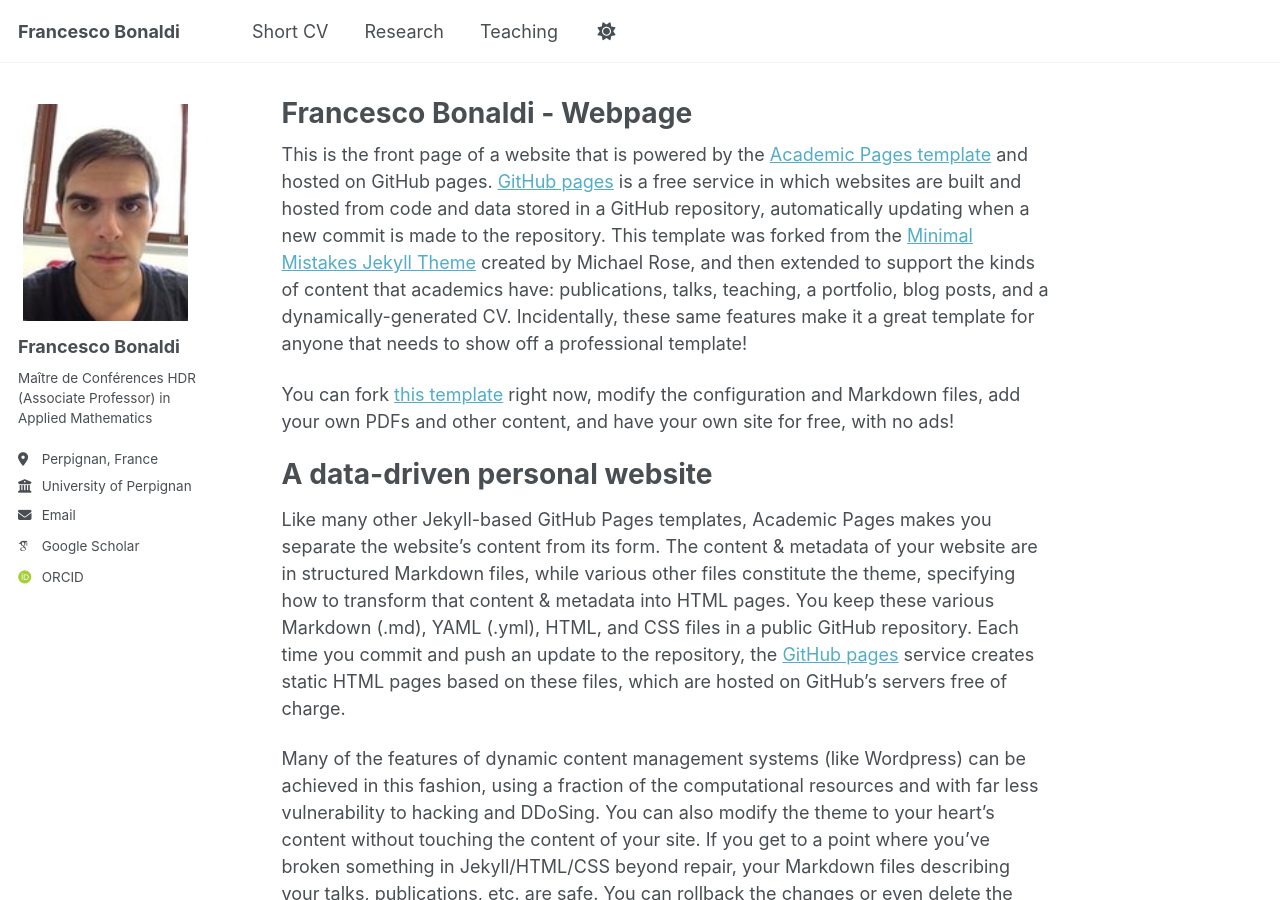
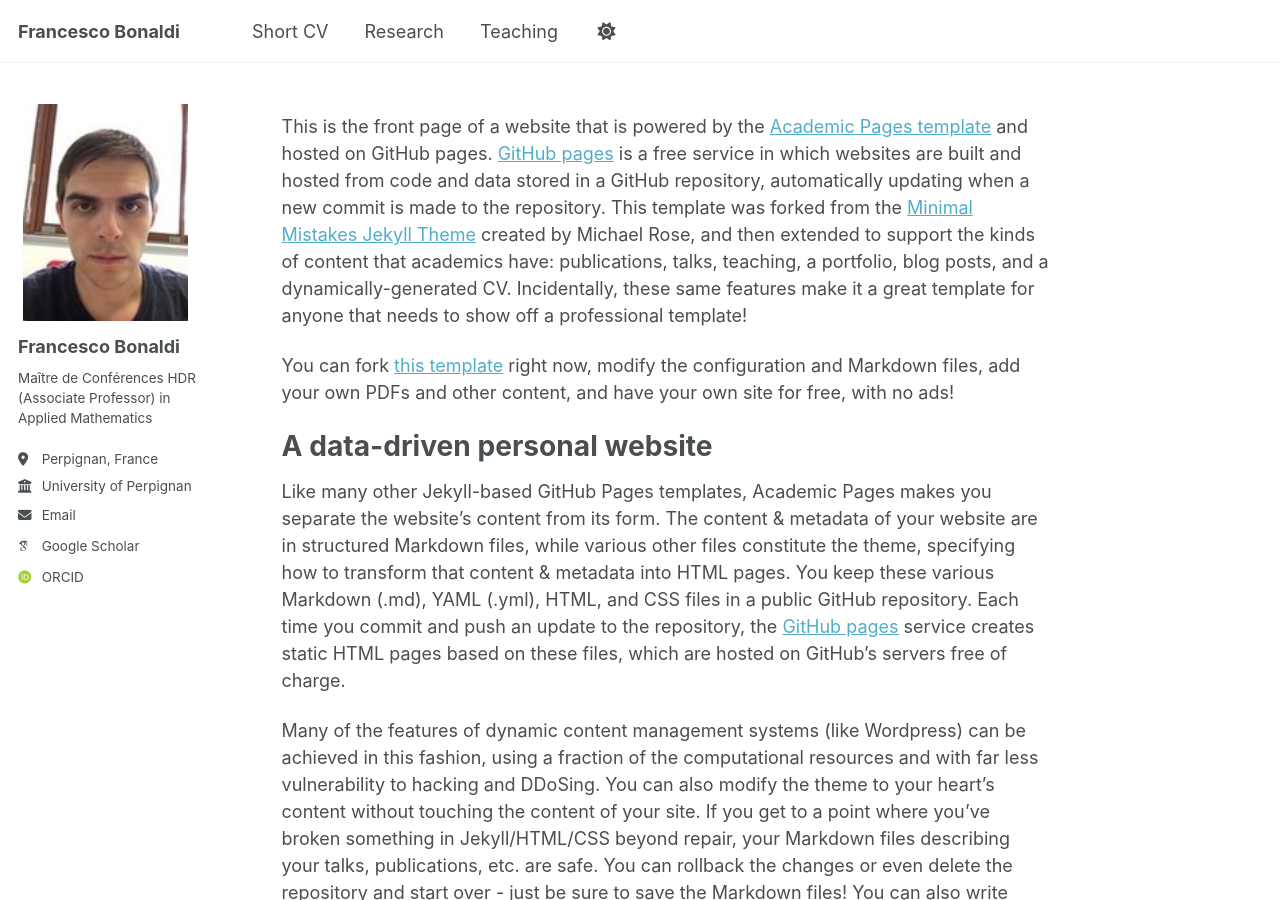
Before and after one commit to fbonaldi/fbonaldi.github.io, a Jekyll site: the page built from _pages/about.md, in a window 1280 px wide and 900 px high. Built offline with Jekyll 4.4.1, drawn with Linux system fonts in a browser that asks for light colours; some web fonts are replaced; a script bundle is joined from its source files by our own code; library files that are not in the unit come from our copies.

Commit message:
Update about.md

```diff
--- a/_pages/about.md
+++ b/_pages/about.md
@@ -1,6 +1,6 @@
 ---
 permalink: /
-title: "Francesco Bonaldi - Webpage"
+title: ""
 author_profile: true
 redirect_from:
   - /about/
```
